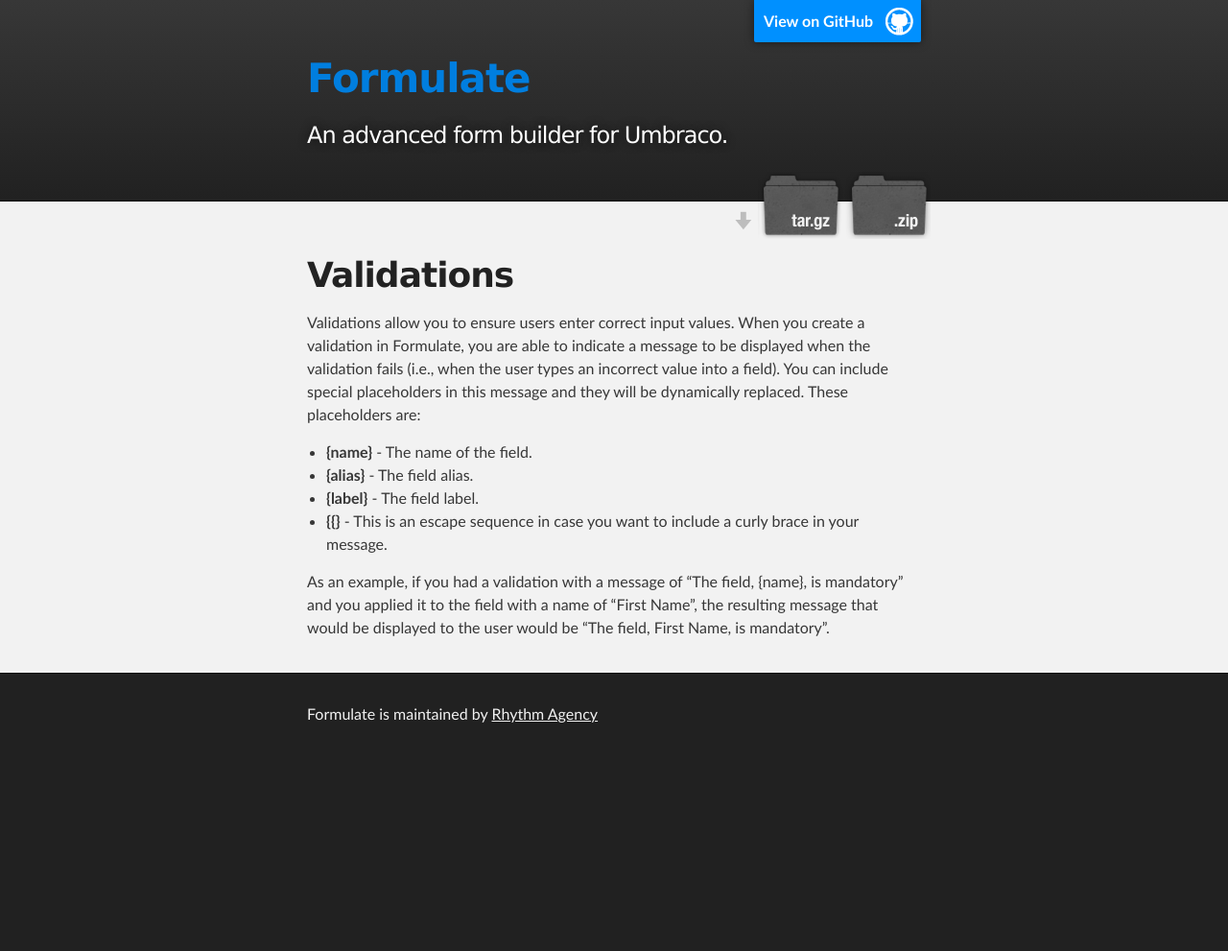
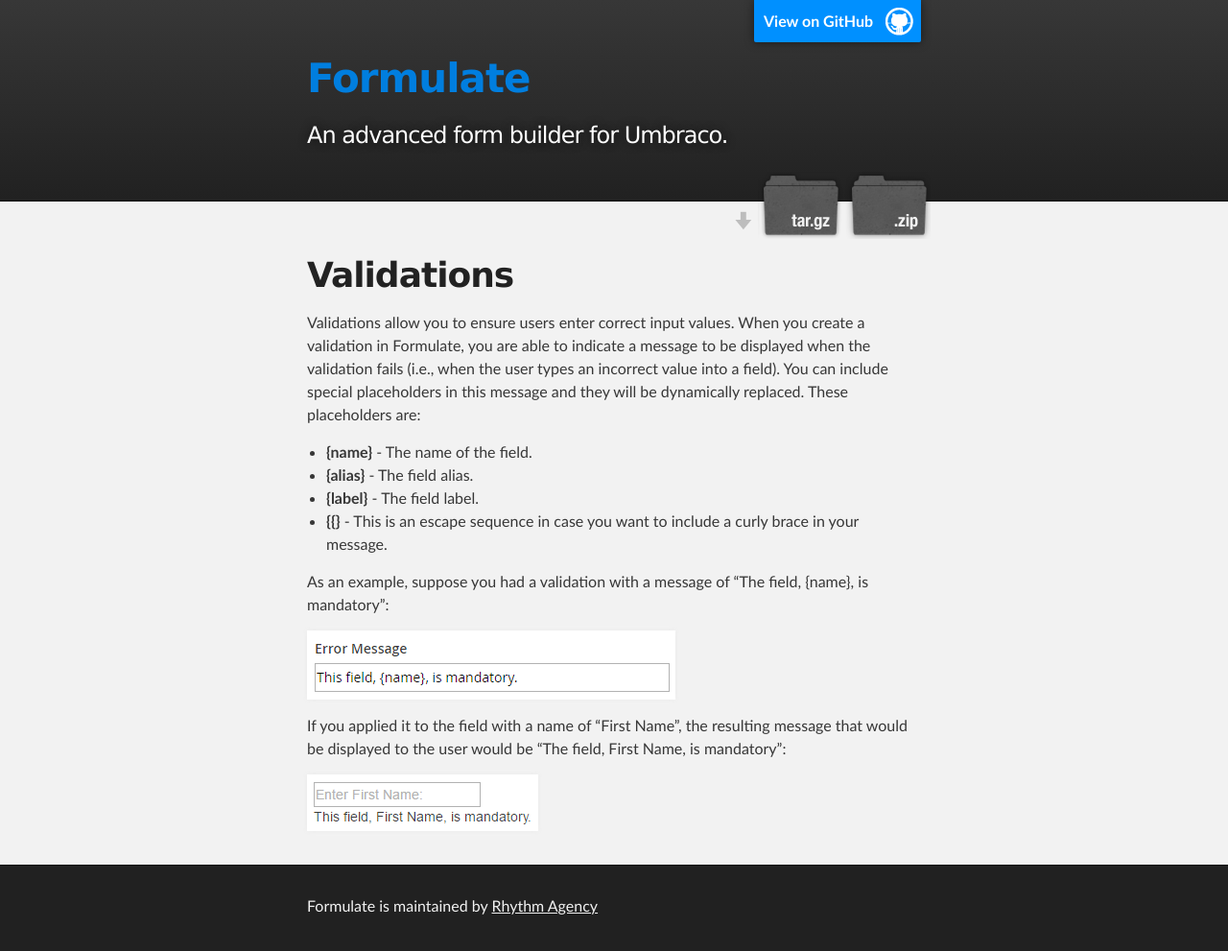
Before and after one commit to rhythmagency/formulate, a Jekyll site: the page built from validations.md, in a window 1280 px wide. Shown: the whole page at 96% size. Built offline with Jekyll 4.4.1, drawn with Linux system fonts in a browser that asks for light colours; before the commit the page ends 900 px from its top, so only the background shows below that.

Commit message:
Added images to validation documentation.

```diff
--- a/validations.md
+++ b/validations.md
@@ -11,4 +11,10 @@
 * **{label}** - The field label.
 * **{% raw %}{{}{% endraw %}** - This is an escape sequence in case you want to include a curly brace in your message.
 
-As an example, if you had a validation with a message of "The field, {name}, is mandatory" and you applied it to the field with a name of "First Name", the resulting message that would be displayed to the user would be "The field, First Name, is mandatory".
+As an example, suppose you had a validation with a message of "The field, {name}, is mandatory":
+
+![Formulate Validation Message](images/validations/message.png?raw=true "Formulate Validation Message")
+
+If you applied it to the field with a name of "First Name", the resulting message that would be displayed to the user would be "The field, First Name, is mandatory":
+
+![Formulate Validation Error](images/validations/validation.png?raw=true "Formulate Validation Error")
```
Also changed, not shown: images/validations/message.png (added), images/validations/validation.png (added).
